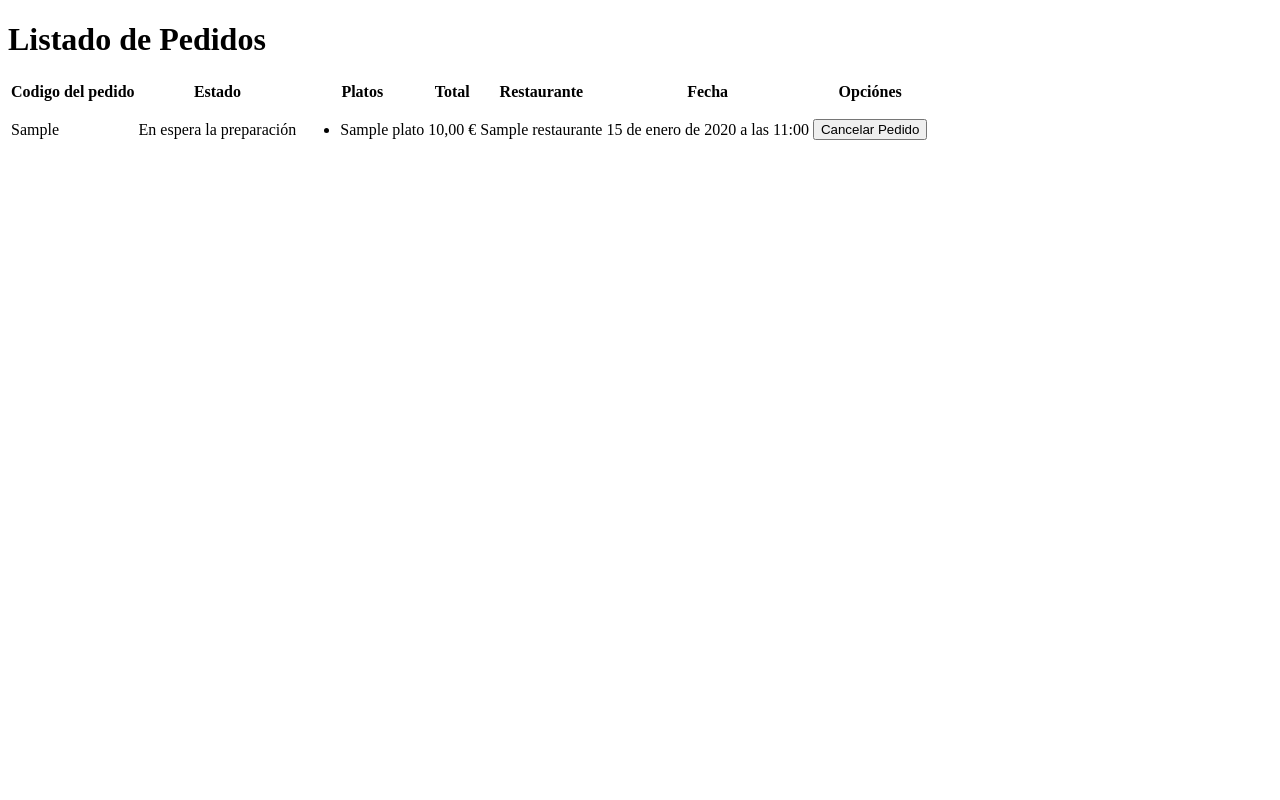
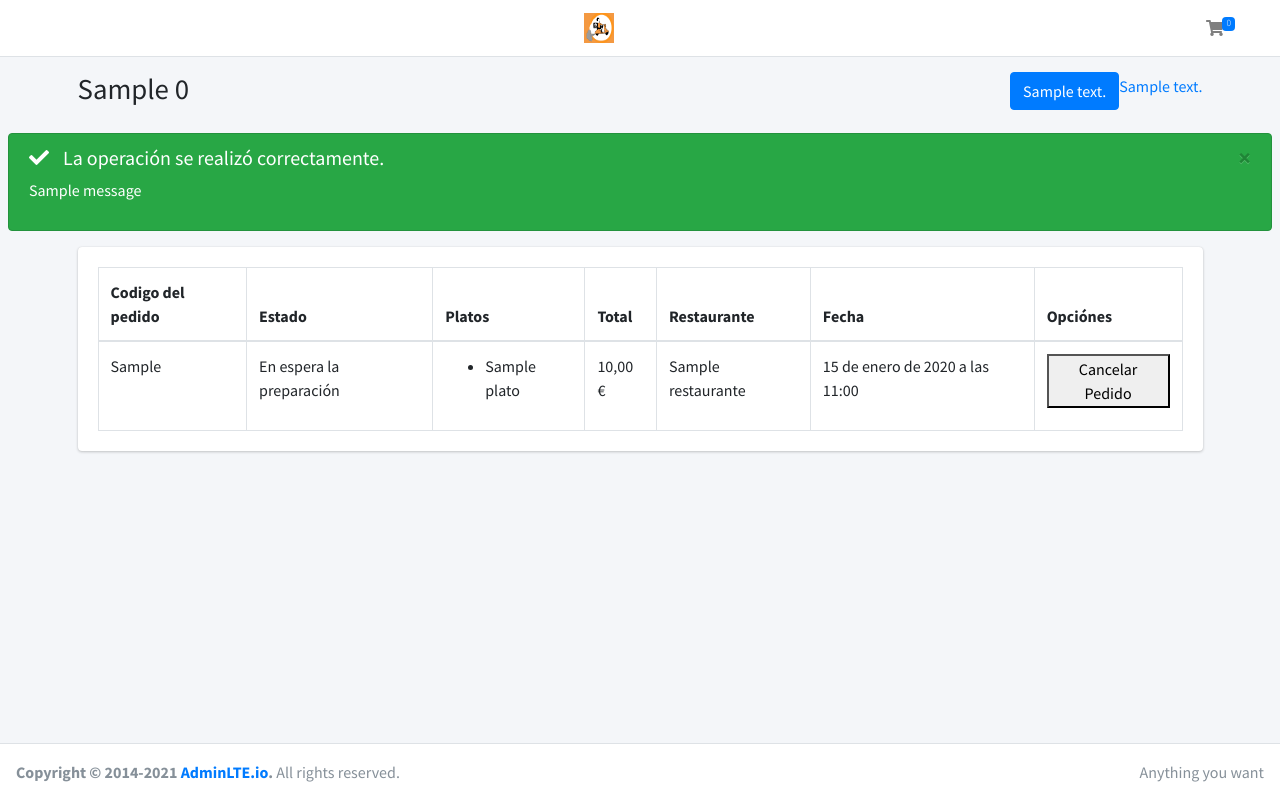
Before and after one commit to TiberiuPaiu/sistemdelivereat, a Django app: template templates/cliente/pedido/listado_pedidos.html in a window 1280 px wide. Run offline with Django 5.2, Linux system fonts and the light colour scheme; tables that the repository leaves empty hold one stand-in row (Sample ...); the template is opened without the code that fills it: values named after a table or form of the project are taken from there, most other values are stand-ins (such as "Sample title", 1, 10 or a date in 2020); one stand-in notice (Sample message) is shown; some libraries are stand-ins or nearby versions.

Commit message:
Styles HTML listado pedidos

```diff
--- a/templates/cliente/pedido/listado_pedidos.html
+++ b/templates/cliente/pedido/listado_pedidos.html
@@ -1,12 +1,48 @@
-<!DOCTYPE html>
-<html>
-<head>
-    <title>Listado de Pedidos</title>
-</head>
-<body>
-    <h1>Listado de Pedidos</h1>
-    <table>
-  <thead>
+{% extends 'base/base_adminlte.html' %}
+{% load static %}
+{% load custom_filters %}
+{% block style %}
+ <link rel="stylesheet"
+          href="https://fonts.googleapis.com/css?family=Source+Sans+Pro:300,400,400i,700&display=fallback">
+    <!-- Font Awesome -->
+    <link rel="stylesheet" href="{% static 'adminlte/css/all.min.css' %}">
+    <!--  iconas fas -->
+    <link rel="stylesheet" href="https://use.fontawesome.com/releases/v5.7.0/css/all.css"
+          integrity="sha384-lZN37f5QGtY3VHgisS14W3ExzMWZxybE1SJSEsQp9S+oqd12jhcu+A56Ebc1zFSJ" crossorigin="anonymous">
+
+    <link rel="stylesheet" href="{% static 'adminlte/css/adminlte.min.css' %}">
+{% endblock %}
+
+{% block content %}
+<div class="content">
+   {% if messages %}
+    <div class="alert alert-success alert-dismissible">
+<button type="button" class="close" data-dismiss="alert" aria-hidden="true">&times;</button>
+<h5><i class="icon fas fa-check"></i> La operación se realizó correctamente.</h5>
+    {% for message in messages %}
+            <p>{{ message }}</p>
+        {% endfor %}
+
+</div>
+</div>
+{% endif %}
+
+<div class="container">
+
+   <div class="row">
+
+
+
+        <div class="col-md-12">
+
+
+  <div class="card">
+
+   <div class="card-body">
+
+        <table class="table table-bordered" width="900px" border="0" cellspacing="0" cellpadding="0">
+                    <thead>
+
     <tr>
         <th>Codigo del pedido</th>
       <th>Estado</th>
@@ -44,6 +80,31 @@
     </tr>
     {% endfor %}
   </tbody>
-</table>
-</body>
-</html>
+        </table>
+    </div>
+  </div>
+
+
+
+        </div>
+    </div>
+
+
+
+</div>
+</div>
+
+
+{% endblock %}
+
+
+{% block script %}
+
+<!-- jQuery -->
+<script src="{% static 'adminlte/js/jquery.min.js' %}"></script>
+<!-- Bootstrap 4 -->
+<script src="{% static 'adminlte/js/bootstrap.bundle.min.js' %}"></script>
+<!-- AdminLTE App -->
+<script src="{% static 'adminlte/js/adminlte.min.js' %}"></script>
+
+{% endblock %}
```
